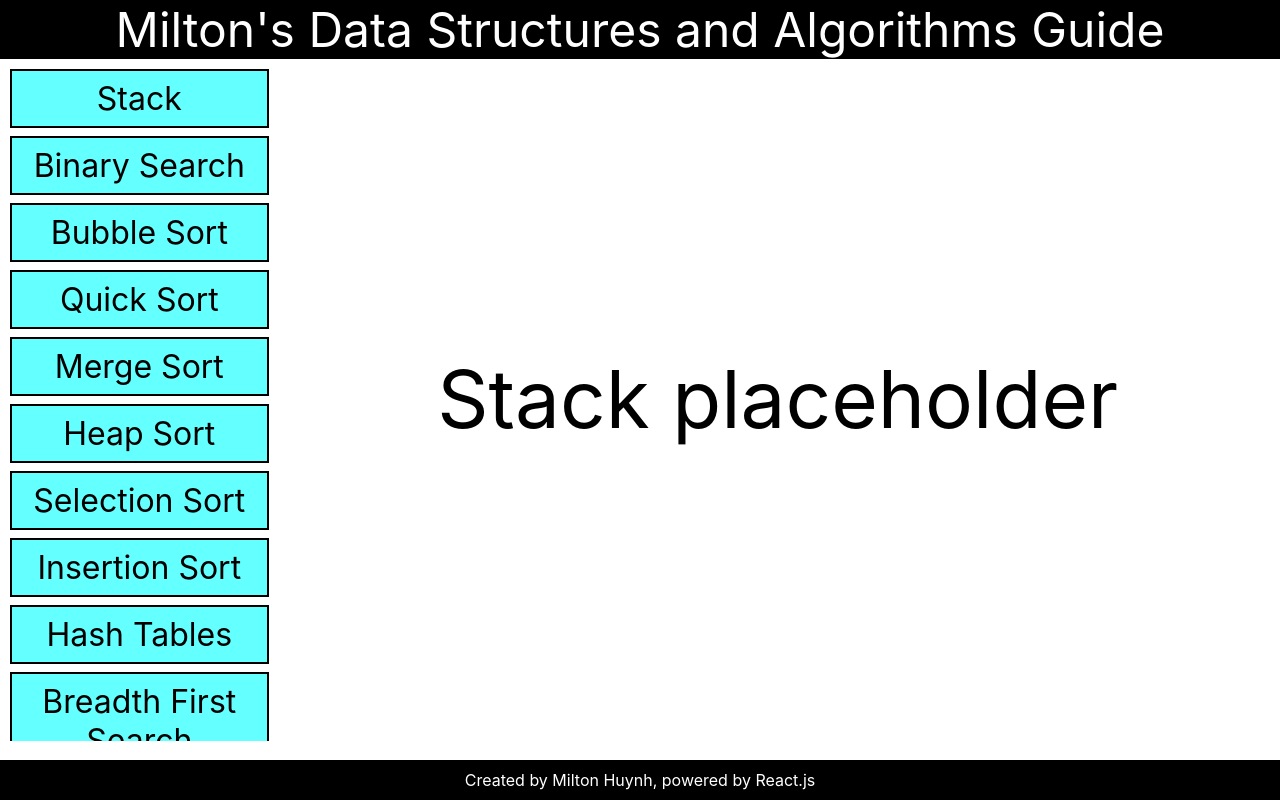
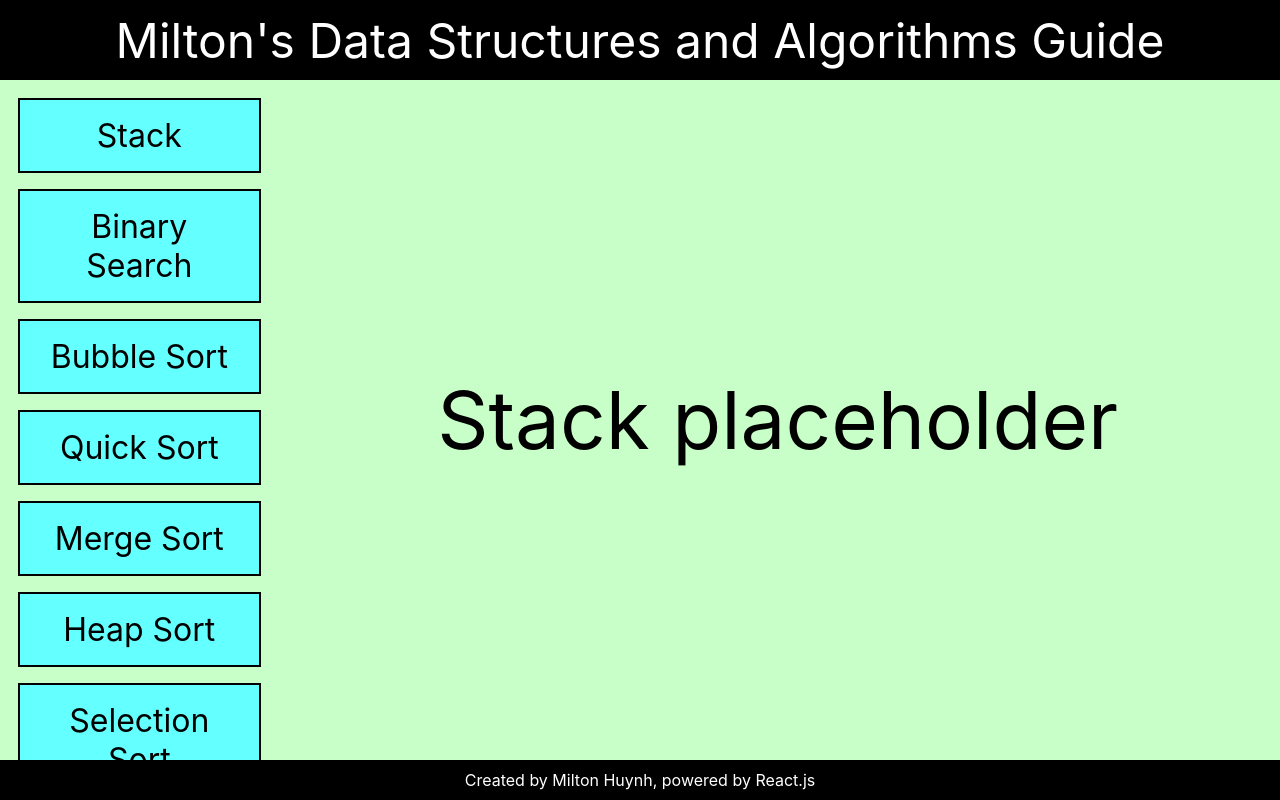
Before and after one commit to miltonhuynh/DSA-guide, a React (Create React App) app in the folder app/: page /DSA-guide/Stack in a window 1280 px wide. Built offline with nearby package versions, Linux system fonts and the light colour scheme.

Commit message:
only color changes

```diff
--- a/app/src/App.css
+++ b/app/src/App.css
@@ -1,5 +1,6 @@
 body,html {
   height: 100%;
+  background-color: rgb(200, 255, 200);
 }
 
 #header {
@@ -7,7 +8,9 @@ body,html {
   color: white;
   display: flex;
   justify-content: center;
+  align-items: center;
   font-size: 3rem;
+  height: 5rem;
 }
 
 #Page_container {
@@ -25,10 +28,10 @@ body,html {
 
 .Concept_Links {
   border: 2px solid black;
-  margin: 0.5rem;
+  margin: 1rem;
   cursor: pointer;
-  padding: 0.5rem;
-  transition: 0.25s;
+  padding: 1rem;
+  transition: 0.2s;
   text-align: center;
   background: rgb(100, 255, 255);
 }
@@ -39,18 +42,19 @@ body,html {
 
 /* width */
 ::-webkit-scrollbar {
-  width: 0.75rem;
+  width: 1rem;
 }
 
 /* Track */
 ::-webkit-scrollbar-track {
-  background: #f1f1f1;
+  background: rgb(200, 200, 200);
 }
 
 /* Handle */
 ::-webkit-scrollbar-thumb {
   background: rgb(100, 255, 255);
   transition: 1s;
+  border: 2px solid black;
 }
 
 /* Handle on hover */
```
